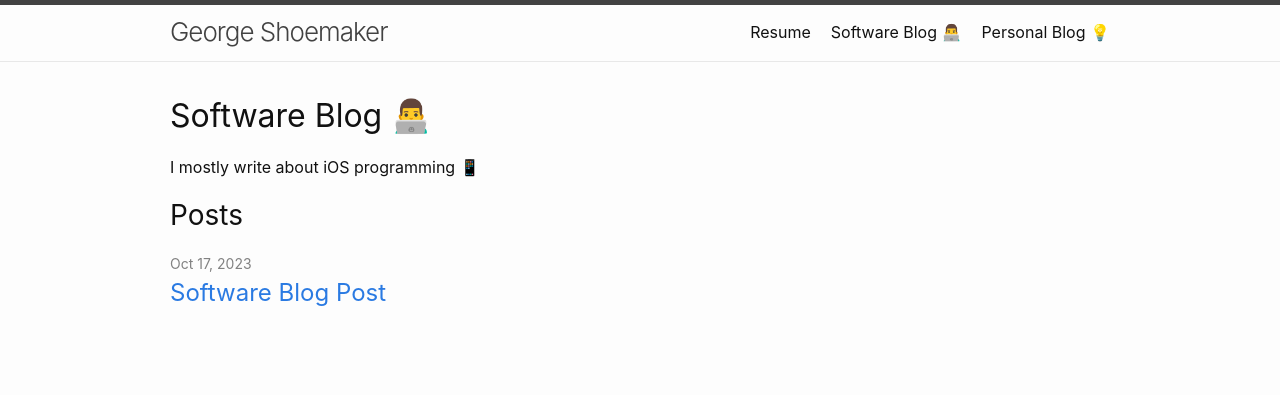
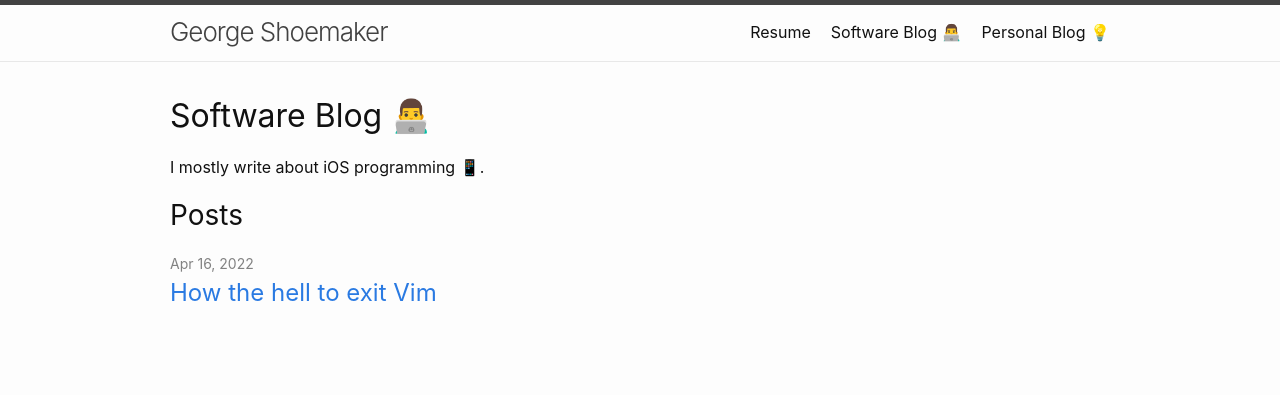
Before and after one commit to george-a-shoemaker/george-a-shoemaker.github.io, a Jekyll site: the page built from software-blog/index.md, in a window 1280 px wide. Shown: the top 395 px of the page. Built offline with Jekyll 4.4.1, drawn with Linux system fonts in a browser that asks for light colours; part of the change alters nothing that is shown.

Commit message:
add vim post

```diff
--- /dev/null
+++ b/software-blog/_posts/2022-04-15-how-the-hell-to-exit-vim.markdown
@@ -0,0 +1,113 @@
+---
+layout: post
+title:  "How the hell to exit Vim"
+date:   2022-04-16 07:00:00 -0600
+category: software
+---
+
+\~or\~ a design critique of the text editor we love to hate, Vim.
+<p align="center">
+   <img
+      src="{{ site.url }}{{ site.baseurl }}/assets/images/vim-logo.png" alt="Logo of Vim text editor"
+   >
+</p>
+
+## A common first experience
+
+You're a spring chicken 🐥  dabbling in `git` and you want to make your first commit.
+
+ `git commit -a`
+
+Odds are `git` just fired up Vim and you're expected to:
+
+1. Write your commit message
+2. Save your commit message
+3. Exit Vim
+
+When you start typing your message, things get wackadoodle. The mouse is useless. You panic. 😱
+
+Google tells you to:
+
+1. Write your commit message
+   - Type `i` to enter "insert mode"
+   - Type out your commit message
+2. Save your commit message
+   - Hit `esc` to return to "normal mode"
+   - Type `:w` and hit `enter` to "write" the file
+3. Exit Vim
+   - Type `:q` and hit `enter` to quit Vim
+
+What the hell was all that?
+
+If you never want to experience that again you can configure `git` to use easy peasy `gedit`.
+
+`git config --global core.editor "gedit -w -s"`
+
+## A design critique of Vim
+
+I've been reading [The Design of Everyday Things][design-of-wiki] by Don Norman. I'll be using some terminology from the first chapter to describe what's good and bad about Vim.
+
+### Conceptual Models
+
+The first thing to *understand* about Vim is that it is modal. This means that the result of a keystroke is dependent on the mode you are in. Sort of like Caps Lock but taken to an extreme.
+
+The default is "normal" mode which I think of as "navigation" mode. Vim makes the observation that you spend most of your time navigating when you edit a file. Therefore a myriad of navigation actions are placed at your finger tips in "normal" mode.
+
+There's also "insert" mode, which allows you to type as you'd expect. "Visual" mode is for highlighting and manipulating chunks of text. Finally there is a "command" mode for things like saving or quitting. A command always starts with `:`.
+
+### Mapping
+
+There is a direct mapping of keys to actions in "normal" mode. Some attempt has been made to make the mapping "natural". For example you press `i` to enter insert mode. But pretty quickly the actions behind each key become pretty esoteric. Here are the most essential actions in "normal" mode.
+
+<p align="center">
+   <img
+      src="{{ site.url }}{{ site.baseurl }}/assets/images/vim-basic.png" alt="Logo of Vim text editor"
+   >
+</p>
+
+This cheat sheet is just the tip of the iceburge. Nearly every key does something.
+
+I find `h`,`j`,`k`,`l` as navigation keys to be pretty unintutive. I can never remeber if `j` is down or up. Once upon a time keyboards didn't have arrow keys so this is how they chose to do it.
+
+
+### Siginfiers
+
+Vim gives essentially zero indication of what actions can take place. The only real feedback you get is a cursor and indication of which mode you're in at the bottom of the window.
+
+The lack of signifiers might be the biggest probelm with Vim from a design perspective. The consequence is that the "discoverabily" of new actions is extremely low. In order to make Vim more useful you have study an external resource. This can make it really frustrating and cumbersome for beginners.
+
+### Affordances
+
+The idea behind this term is that software "affords" the user certain capabilites. However access to these capbailites is entirely dependent on the user. An "affordance" is a *relationship* between the software and the user according to Norman.
+
+Vim makes this relationship painfully obvious because the discoverability of affordances is so poor. With zero knowledge of Vim, it doesn't even afford quitting out of it.
+
+<p align="center">
+   <img
+      src="{{ site.url }}{{ site.baseurl }}/assets/images/vim-comic.png" alt="Comic with a punchline that implies that Vim in inescapable."
+   >
+</p>
+
+Vim can afford customization of appearance & behavior with a [.vimrc][vimrc]{{ site.blank-target }} file. There's also a meta layer of affordances that you can invent yourself with [macros][vim-macro]{{ site.blank-target }}. Macros are prewritten commands that are especially useful for conquering repetitive tasks.
+
+## Yes, I actually use Vim
+
+And here's why.
+
+It's nearly ubiquitious on Unix-like systems. It'll make you dangerous on a remote server with no GUI. If Vim isn't installed look for it's predecessor, Vi.
+
+I also use Vim keybindings across IDEs, namely Xcode, Android Studio & VS Code. I know these editors have good shortcuts, I just don't want to learn a new set for each one.
+
+Vim is simply what I'm used to. A professor in college introduced me to it and I dove in.
+
+## Should you learn Vim?
+
+I'll leave that up to you. It takes real effort to make it useful.
+
+I suggest learning with [vim.so][vim-so]{{ site.blank-target }}. It's interactive and helps you internalize the keystrokes with repetition. I also find [learnbyexample.github.io/vim_reference][learnbyexample]{{ site.blank-target }} to be a straightforward reference.
+
+[vim-so]:https://www.vim.so/
+[vimrc]:https://learnbyexample.github.io/vim_reference/Customizing-Vim.html
+[design-of-wiki]:https://en.wikipedia.org/wiki/The_Design_of_Everyday_Things
+[vim-macro]:https://learnbyexample.github.io/vim_reference/Macro.html
+[learnbyexample]:https://learnbyexample.github.io/vim_reference/
--- a/software-blog/index.md
+++ b/software-blog/index.md
@@ -7,4 +7,4 @@ title: "Software Blog 👨‍💻"
 category: software
 ---
 
-I mostly write about iOS programming 📱
+I mostly write about iOS programming 📱.
```
Also changed, not shown: assets/images/vim-basic.png (added), assets/images/vim-comic.png (added), assets/images/vim-logo.png (added), software-blog/_posts/#2023-10-17-software-blog-post.markdown (renamed from software-blog/_posts/2023-10-17-software-blog-post.markdown).
